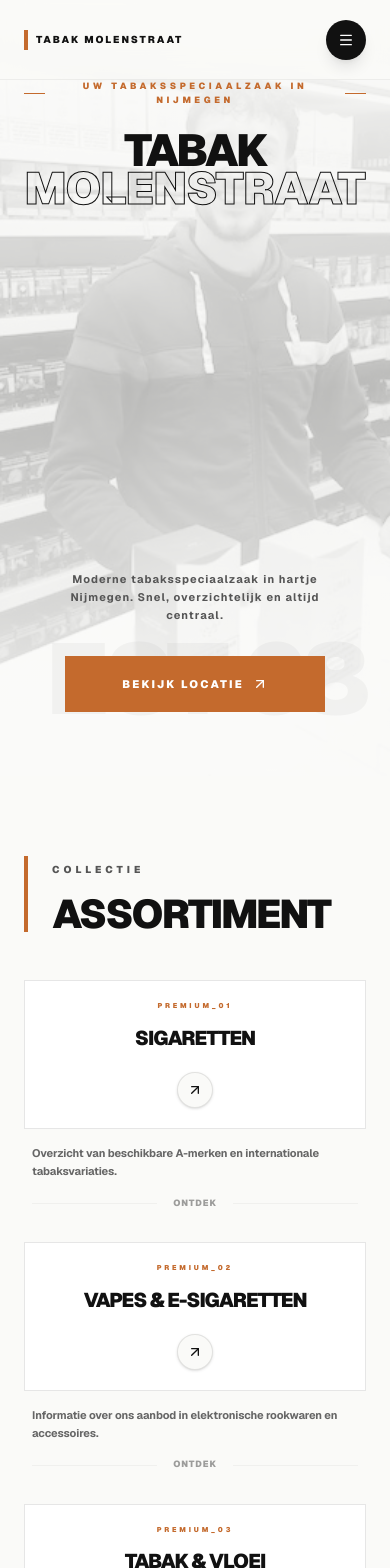
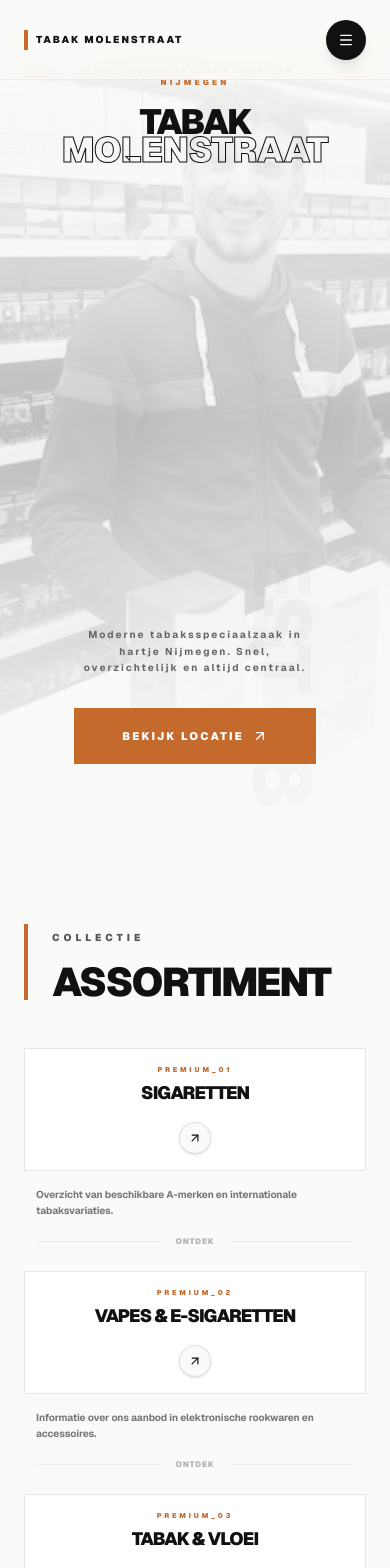
Before and after one commit to maximetdoucet-glitch/TabakMolenstraat, a Next.js app: page / in a window 390 px wide. Shown: the top 1568 px of the page. Built offline with nearby package versions, Linux system fonts and the light colour scheme.

Commit message:
design: finalize ultra-premium mobile refinements and deployment verification badge

```diff
--- a/src/app/assortiment/page.tsx
+++ b/src/app/assortiment/page.tsx
@@ -222,10 +222,10 @@ export default function AssortimentPage() {
 }
 
 function BrandLogo({ brand }: { brand: string }) {
-  // Purely typographic logo presentation for legal compliance - Refined scaling
+  // Purely typographic logo presentation for legal compliance - Ultra-Premium micro-scaling
   return (
     <div className="flex h-full w-full items-center justify-center">
-       <span className="text-sm font-black uppercase tracking-[0.4em] text-[#111]">
+       <span className="text-xs font-black uppercase tracking-[0.5em] text-[#111]">
          {brand}
        </span>
     </div>
@@ -246,17 +246,17 @@ function BrandCard({ brand, index }: { brand: string; index: number }) {
         damping: 20
       }}
       whileHover={{ y: -5 }}
-      className="group relative flex flex-col overflow-hidden border border-[#111]/10 bg-white transition-all duration-500 hover:border-[#111] hover:shadow-[0_40px_80px_-20px_rgba(0,0,0,0.12)]"
+      className="group relative flex flex-col overflow-hidden border border-[#111]/10 bg-white transition-all duration-500 hover:border-[#111] hover:shadow-[0_20px_40px_-10px_rgba(0,0,0,0.06)]"
     >
-      {/* Visual Area - Typographic & Compliant - More Compact */}
-      <div className="flex h-24 sm:h-28 w-full items-center justify-center bg-[#fafaf8]/50 p-4 transition-colors group-hover:bg-white border-b border-[#111]/5">
+      {/* Visual Area - Typographic & Compliant - Micro Layout */}
+      <div className="flex h-20 sm:h-24 w-full items-center justify-center bg-[#fafaf8]/50 p-4 transition-colors group-hover:bg-white border-b border-[#111]/5">
         <BrandLogo brand={brand} />
       </div>
 
-      <div className="z-10 flex flex-col justify-between p-6 pt-5 flex-grow">
+      <div className="z-10 flex flex-col justify-between p-5 pt-4 flex-grow">
         <div className="flex flex-col">
-          <div className="mb-3 h-1 w-6 bg-[#C46A2D] transition-all duration-500 group-hover:w-10" />
-          <h3 className="text-[10px] font-black uppercase tracking-[0.2em] text-[#111] opacity-60">
+          <div className="mb-3 h-1 w-5 bg-[#C46A2D] transition-all duration-500 group-hover:w-8" />
+          <h3 className="text-[9px] font-black uppercase tracking-[0.2em] text-[#000] opacity-80">
             {brand}
           </h3>
           <div className="mt-4 flex items-center gap-2">
--- a/src/components/mobile/mobile-category-grid.tsx
+++ b/src/components/mobile/mobile-category-grid.tsx
@@ -51,7 +51,7 @@ export function MobileCategoryGrid() {
         </h2>
       </div>
 
-      <div className="flex flex-col gap-8 sm:gap-12">
+      <div className="flex flex-col gap-6 sm:gap-10">
         {categories.map((category, idx) => (
           <motion.a
             key={category.id}
@@ -62,35 +62,35 @@ export function MobileCategoryGrid() {
             transition={{ duration: 0.6, delay: idx * 0.1 }}
             className="group relative flex flex-col"
           >
-            {/* Minimalist Typographic Header - More Compact */}
-            <div className="relative w-full overflow-hidden border border-[#111]/10 bg-white p-5 transition-all duration-700 group-active:bg-[#111]/5">
+            {/* Minimalist Typographic Header - Ultra Compact */}
+            <div className="relative w-full overflow-hidden border border-[#111]/10 bg-white p-4 transition-all duration-700 group-active:bg-[#111]/5">
               <div className="flex flex-col items-center text-center">
-                <span className="text-[7px] font-black uppercase tracking-[0.4em] text-[#C46A2D] mb-3 block">Premium_{category.index}</span>
-                <h3 className="text-xl font-black uppercase tracking-tighter text-[#111]">{category.title}</h3>
+                <span className="text-[7px] font-black uppercase tracking-[0.4em] text-[#C46A2D] mb-2 block">Premium_{category.index}</span>
+                <h3 className="text-lg font-black uppercase tracking-tighter text-[#111] leading-none mb-1">{category.title}</h3>
 
-                <div className="mt-5 flex h-9 w-9 items-center justify-center rounded-full border border-[#111]/10 bg-[#fafaf8] text-[#111] shadow-sm transition-transform duration-500 group-active:scale-110">
-                  <ArrowUpRight className="h-4 w-4" />
+                <div className="mt-4 flex h-8 w-8 items-center justify-center rounded-full border border-[#111]/10 bg-[#fafaf8] text-[#111] shadow-sm transition-transform duration-500 group-active:scale-110">
+                  <ArrowUpRight className="h-3.5 w-3.5" />
                 </div>
               </div>
             </div>
 
-            {/* Description Area - Tighter Spacing */}
-            <div className="mt-4 px-2">
-              <p className="text-[11px] font-bold leading-relaxed text-[#666]">
+            {/* Description Area - Micro Spacing */}
+            <div className="mt-4 px-3">
+              <p className="text-[10px] font-bold leading-relaxed text-[#777]">
                 {category.desc}
               </p>
-              <div className="mt-4 flex items-center gap-4 opacity-40">
-                 <div className="h-px grow bg-[#111]/10" />
-                 <span className="text-[9px] font-black uppercase tracking-widest text-[#111]">
+              <div className="mt-4 flex items-center gap-4 opacity-30">
+                 <div className="h-px grow bg-[#111]/20" />
+                 <span className="text-[8px] font-black uppercase tracking-widest text-[#111]">
                    {language === 'nl' ? 'ONTDEK' : language === 'en' ? 'DISCOVER' : 'ENTDECKEN'}
                  </span>
-                 <div className="h-px grow bg-[#111]/10" />
+                 <div className="h-px grow bg-[#111]/20" />
               </div>
             </div>
 
-            {/* High-fidelity numeric accent - More Subtle */}
-            <div className="absolute top-0 right-0 -z-10 opacity-[0.02] select-none pointer-events-none p-2">
-              <span className="text-[80px] font-black leading-none text-[#111]">{category.index}</span>
+            {/* High-fidelity numeric accent - Ultra Subtle */}
+            <div className="absolute top-0 right-0 -z-10 opacity-[0.015] select-none pointer-events-none p-2">
+              <span className="text-[60px] font-black leading-none text-[#111]">{category.index}</span>
             </div>
           </motion.a>
         ))}
--- a/src/components/mobile/mobile-hero.tsx
+++ b/src/components/mobile/mobile-hero.tsx
@@ -15,29 +15,29 @@ interface MobileHeroProps {
 
 export function MobileHero({ tagline, title, description, ctaText }: MobileHeroProps) {
   return (
-    <section className="relative flex min-h-[92dvh] w-full flex-col items-center justify-between bg-[#fafaf8] px-6 pb-16 pt-20 text-center">
+    <section className="relative flex min-h-[100dvh] w-full flex-col items-center justify-between bg-[#fafaf8] px-6 pb-20 pt-16 text-center overflow-hidden">
       {/* Background Image - Higher Fidelity framing for Mobile */}
       <div className="absolute inset-0 z-0 overflow-hidden opacity-[0.25] grayscale">
         <Image
           src="/assets/category_staff_cigarettes.jpg"
           alt="Boutique Atmosphere"
           fill
-          className="object-cover object-center"
+          className="object-cover object-top"
           priority
         />
         {/* Modern radial gradient for depth */}
-        <div className="absolute inset-0 bg-gradient-to-b from-white via-transparent to-white/80" />
+        <div className="absolute inset-0 bg-gradient-to-b from-white via-transparent to-[#fafaf8]" />
       </div>
 
-      {/* Header Area - Brought Up */}
+      {/* Header Area - Brought Up even higher */}
       <div className="relative z-10 flex flex-col items-center">
         <motion.div
           initial={{ opacity: 0, y: -10 }}
           animate={{ opacity: 1, y: 0 }}
-          className="flex items-center gap-3 mb-6"
+          className="flex items-center gap-3 mb-5"
         >
           <span className="h-px w-6 bg-[#C46A2D]" />
-          <span className="text-[9px] font-black uppercase tracking-[0.4em] text-[#C46A2D]">
+          <span className="text-[8px] font-black uppercase tracking-[0.4em] text-[#C46A2D]">
             {tagline}
           </span>
           <span className="h-px w-6 bg-[#C46A2D]" />
@@ -47,7 +47,7 @@ export function MobileHero({ tagline, title, description, ctaText }: MobileHeroP
           initial={{ opacity: 0, y: 20 }}
           animate={{ opacity: 1, y: 0 }}
           transition={{ delay: 0.1 }}
-          className="max-w-[90vw] text-[clamp(2.25rem,11.5vw,3.75rem)] font-black uppercase leading-[0.85] tracking-tighter text-[#111] break-words"
+          className="w-full text-[9vw] font-black uppercase leading-[0.8] tracking-tighter text-[#111] whitespace-nowrap"
         >
           {title.split(' ')[0]}<br />
           <span className="text-transparent" style={{ WebkitTextStroke: "1px #111" }}>
@@ -56,13 +56,13 @@ export function MobileHero({ tagline, title, description, ctaText }: MobileHeroP
         </motion.h1>
       </div>
 
-      {/* Bottom Area - Anchored lower for thumb visibility */}
-      <div className="relative z-10 flex flex-col items-center">
+      {/* Extreme Bottom Area - Anchored at the absolute bottom reach */}
+      <div className="relative z-10 flex flex-col items-center mt-auto">
         <motion.p
           initial={{ opacity: 0 }}
           animate={{ opacity: 1 }}
           transition={{ delay: 0.2 }}
-          className="mb-8 max-w-[260px] text-[11px] font-bold leading-relaxed tracking-widest text-[#555]"
+          className="mb-8 max-w-[240px] text-[10px] font-bold leading-relaxed tracking-[0.2em] text-[#666]"
         >
           {description}
         </motion.p>
@@ -86,14 +86,14 @@ export function MobileHero({ tagline, title, description, ctaText }: MobileHeroP
                 window.scrollTo({ top: offsetPosition, behavior: 'smooth' });
               }
             }}
-            className="w-full h-14 text-[10px]"
+            className="w-full h-14 text-[9px]"
           />
         </motion.div>
       </div>
 
-      {/* Aesthetic Accents */}
-      <div className="absolute bottom-12 right-6 opacity-[0.03] pointer-events-none select-none">
-         <span className="text-[100px] font-black leading-none tracking-tighter text-[#111]">EST 68</span>
+      {/* Aesthetic Accents - Subtler scaling */}
+      <div className="absolute bottom-32 right-[-20px] opacity-[0.02] pointer-events-none select-none rotate-90">
+         <span className="text-[80px] font-black leading-none tracking-tighter text-[#111]">EST 68</span>
       </div>
     </section>
   );
--- a/src/components/views/mobile-view.tsx
+++ b/src/components/views/mobile-view.tsx
@@ -36,6 +36,11 @@ export function MobileView() {
 
       {/* Standard Footer */}
       <Footer />
+
+      {/* Deployment Confirmation Badge (Temporary) */}
+      <div className="bg-[#111] py-2 text-center">
+        <span className="text-[8px] font-black uppercase tracking-[0.5em] text-white/20">Boutique Deployment v2.0-ULTRA</span>
+      </div>
     </main>
   );
 }
```
